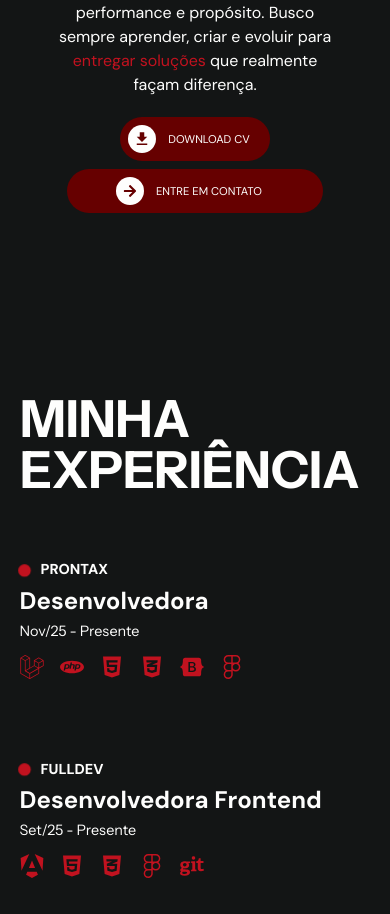
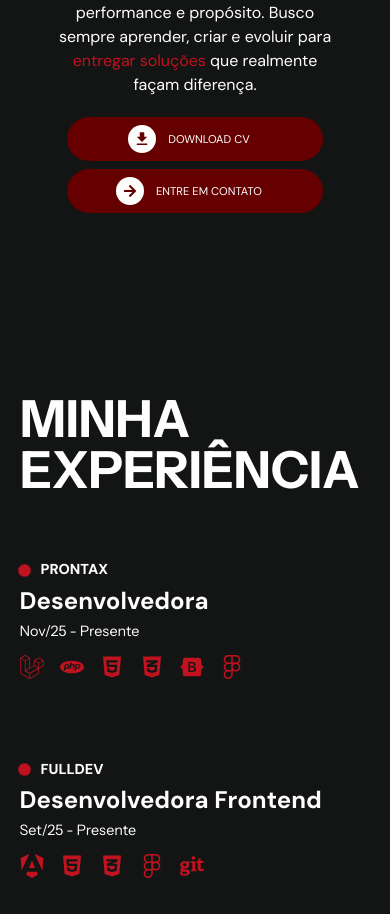
Before and after one commit to michaelleoliveir/mikl_portfolio, a Next.js app: page / in a window 390 px wide. Shown: the part 1483-2397 px from the top of the page. Built offline with nearby package versions, Linux system fonts and the light colour scheme; a web font is replaced by a local one.

Commit message:
fix: Adjusts the CV download button to improve accessibility and code structure

```diff
--- a/src/components/layout/AboutMe.tsx
+++ b/src/components/layout/AboutMe.tsx
@@ -46,12 +46,10 @@ const AboutMe = () => {
                         </div>
 
                         <div className='mt-5 flex flex-col md:flex-row items-center md:justify-start gap-2 md:gap-4'>
-                            <a href="/curriculo.pdf" target='_blank' className='cursor-pointer'>
-                                <button className='cursor-pointer w-full max-w-64 md:w-auto justify-center text-[0.7rem] md:text-[1rem] font-dm-sans pr-5 pl-2 py-2 bg-highlight-darker rounded-full flex items-center gap-3 text-letter transition-all hover:shadow-[0_0_25px_rgba(66,00,00,1.3)]'>
-                                    <span className='bg-letter text-highlight-darker rounded-full w-7 md:w-8 h-7 md:h-8 flex items-center justify-center'><MdDownload size={18} />
-                                    </span>
-                                        DOWNLOAD CV
-                                </button>
+                            <a href="/curriculo.pdf" target='_blank' className='cursor-pointer w-full max-w-64 md:w-auto justify-center text-[0.7rem] md:text-[1rem] font-dm-sans pr-5 pl-2 py-2 bg-highlight-darker rounded-full flex items-center gap-3 text-letter transition-all hover:shadow-[0_0_25px_rgba(66,00,00,1.3)]'>
+                                <span className='bg-letter text-highlight-darker rounded-full w-7 md:w-8 h-7 md:h-8 flex items-center justify-center'><MdDownload size={18} />
+                                </span>
+                                DOWNLOAD CV
                             </a>
                             <Link
                                 className='w-full max-w-64 md:w-auto justify-center text-[0.7rem] md:text-[1rem] font-dm-sans pr-5 pl-2 py-2 bg-highlight-darker rounded-full flex items-center gap-3 text-letter transition-all hover:shadow-[0_0_25px_rgba(66,00,00,1.3)]'
```
